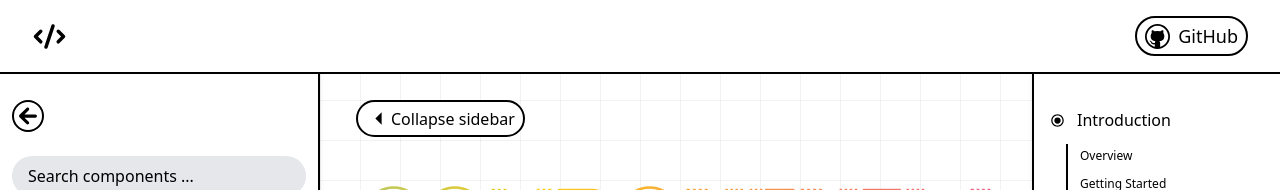
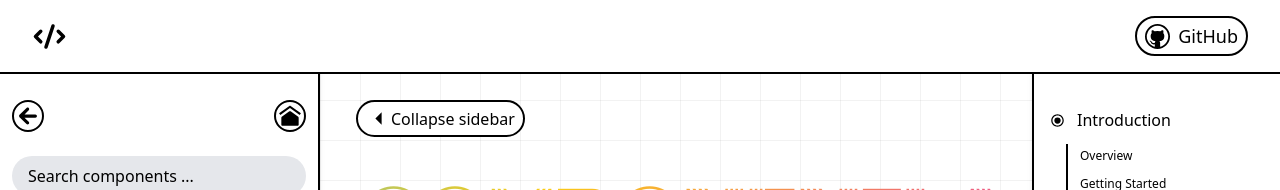
Before and after one commit to snippet-labs/COMPONENTLAB, a Next.js app: page / in a window 1280 px wide. Shown: the top 190 px of the page. Built offline with nearby package versions, Linux system fonts and the light colour scheme.

Commit message:
feature(sidebar-home-button): add home icon with routing

```diff
--- a/src/components/Ui/Sidebar/Sidebar.tsx
+++ b/src/components/Ui/Sidebar/Sidebar.tsx
@@ -4,6 +4,7 @@
 import { BiSolidErrorCircle } from 'react-icons/bi';
 import { IoMdArrowRoundBack } from 'react-icons/io';
 import { MdOutlineRadioButtonChecked } from 'react-icons/md';
+import { RiHome9Fill } from 'react-icons/ri';
 import { useSidebarSearch } from '@/hooks/useSidebarSearch';
 import { motion } from 'framer-motion';
 import Link from 'next/link';
@@ -28,6 +29,14 @@ const Sidebar: React.FC<SidebarProps> = ({ isSidebarOpen, handleToggleSidebar })
               size={28}
               className="border-1 border-transparent rounded-full cursor-pointer hover:bg-black hover:text-white transition-all duration-75"
             />
+          </div>
+          <div className="flex items-center mr-3 border-2 rounded-full">
+            <Link href="/">
+              <RiHome9Fill
+                size={28}
+                className="border-1 border-transparent rounded-full cursor-pointer hover:bg-black hover:text-white transition-all duration-75"
+              />
+            </Link>
           </div>
         </div>
 
```
